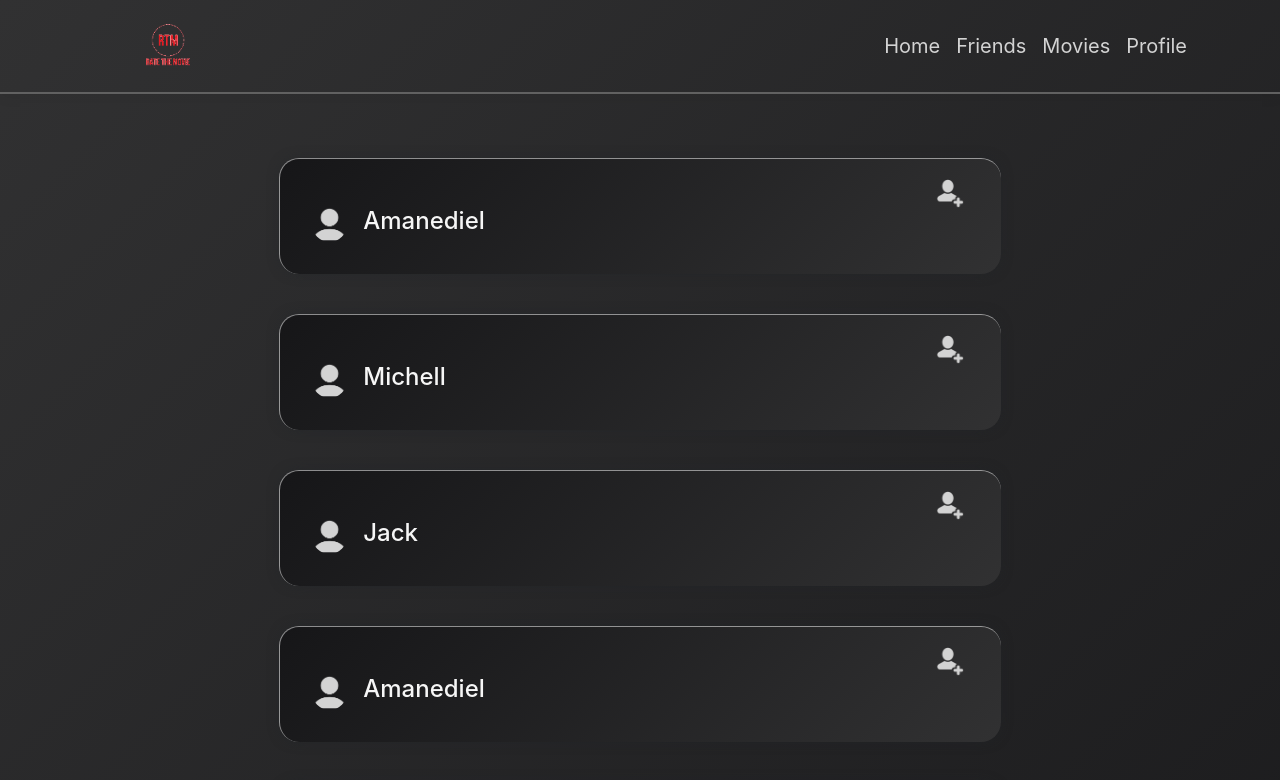
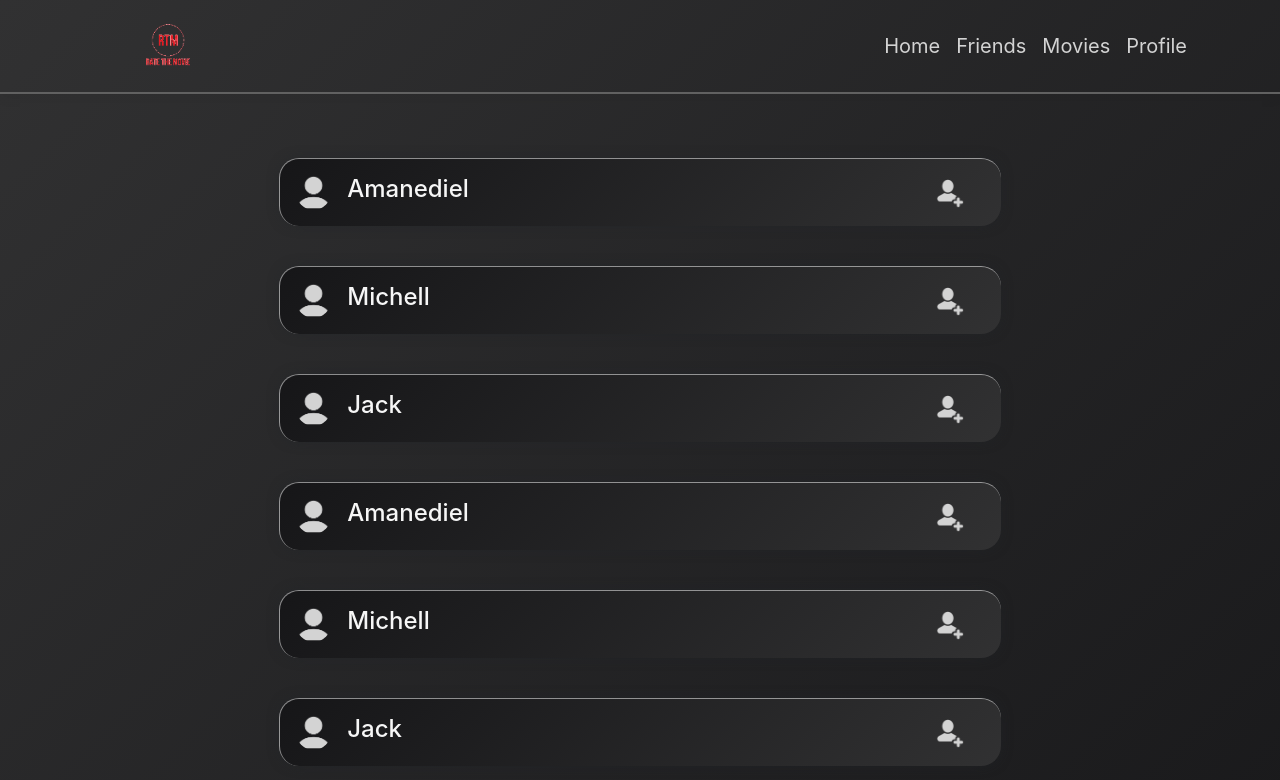
Before and after one commit to Mojtabarezaei4/RateTheMovie, a React (Create React App) app in the folder RateTheMovie/RateTheMovie/ClientApp/: page /friends in a window 1280 px wide. Shown: the top 780 px of the page. Built offline with nearby package versions, Linux system fonts and the light colour scheme.

Commit message:
just fixed a litte miss

```diff
--- a/RateTheMovie/RateTheMovie/ClientApp/src/components/card/Card.css
+++ b/RateTheMovie/RateTheMovie/ClientApp/src/components/card/Card.css
@@ -190,7 +190,7 @@ p {
     padding-bottom: 1rem;
 }
 
-.card-icon {
+.profile {
     margin-left: 1rem;
     margin-right: 2rem;
     margin-top: 2rem;
--- a/RateTheMovie/RateTheMovie/ClientApp/src/components/card/ProfileCard.js
+++ b/RateTheMovie/RateTheMovie/ClientApp/src/components/card/ProfileCard.js
@@ -17,7 +17,7 @@ export default function ProfileCard({userName, userEmail, icon}) {
                 </form>
             </div>
             <div className="right-side">
-                <img className="card-icon" src={icon} />
+                <img className="card-icon profile" src={icon} />
                 <button>Save</button>
             </div>
       </div>
```
